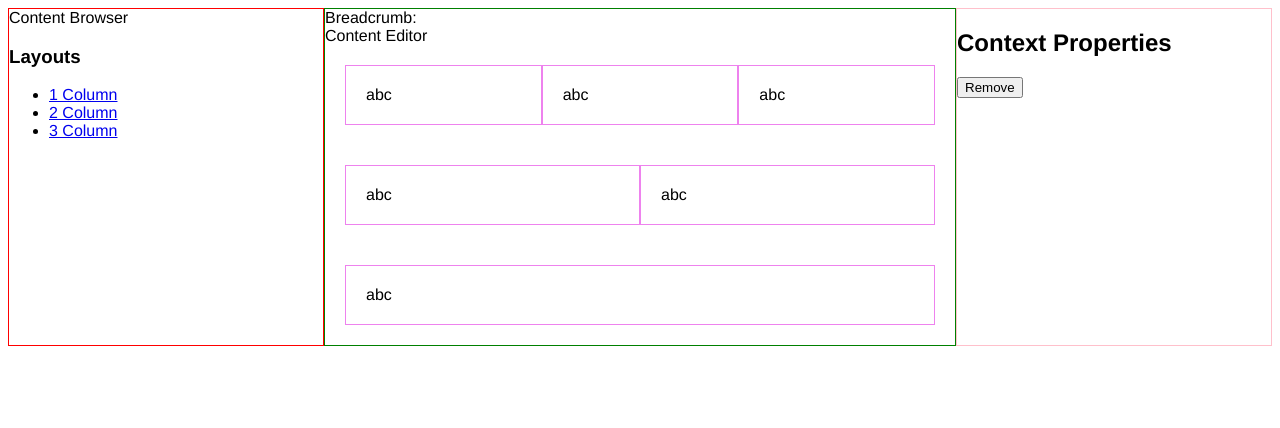
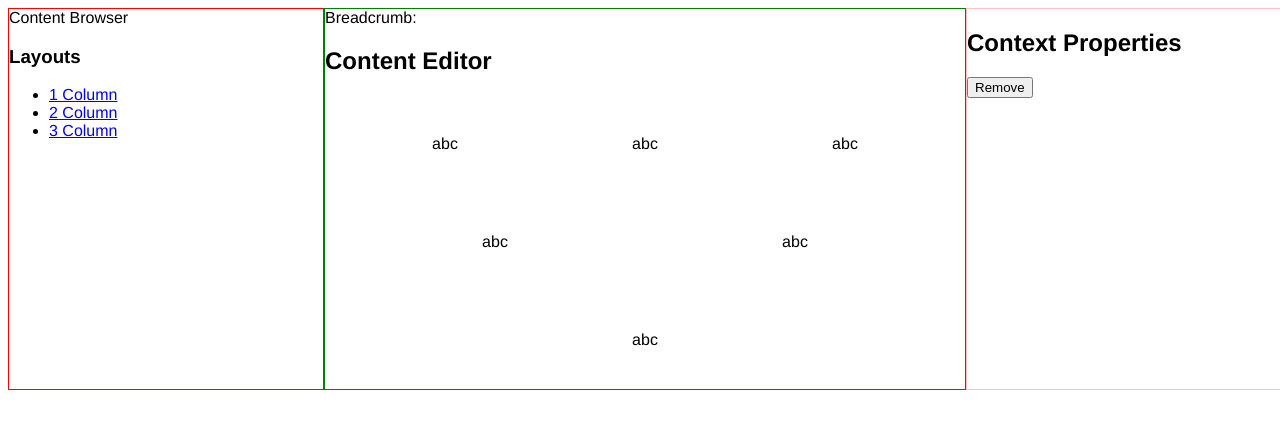
Before and after one commit to fdietz/vue-email-editor-prototype, a Vue app: page / in a window 1280 px wide. Shown: the top 428 px of the page. Built offline with nearby package versions, Linux system fonts and the light colour scheme.

Commit message:
separate border wrapper

```diff
--- a/src/components/ContentEditor.vue
+++ b/src/components/ContentEditor.vue
@@ -6,7 +6,8 @@
       <span v-if="currentColumn"> / Column {{ currentColumn.id }} </span>
     </div>
 
-    Content Editor
+    <h2>Content Editor</h2>
+
     <div
       v-for="block in content.children"
       :key="block.id"
@@ -14,7 +15,7 @@
       class="block"
       :class="{ selected: !currentColumn && currentBlock && currentBlock.id === block.id }"
     >
-      <div class="border-wrapper">
+      <div class="block-border-wrapper">
         <div class="border-label">
           Block {{ block.id }}
         </div>
@@ -26,7 +27,7 @@
             class="column"
             :class="{ selected: currentColumn && currentBlock && currentColumn.id === column.id && currentBlock.id === block.id }"
           >
-            <div class="border-wrapper">
+            <div class="column-border-wrapper">
               <div class="border-label">
                 Column {{ column.id }}
               </div>
@@ -65,7 +66,8 @@ export default {
     columnStyles({ attrs = {} }) {
       return {
         padding: `${attrs.padding}px`,
-        margin: `${attrs.margin}px`
+        margin: `${attrs.margin}px`,
+        alignSelf: `${attrs.alignSelf || 'center'}`
       };
     },
     blockStyles({ attrs = {} }) {
@@ -92,18 +94,23 @@ export default {
 </script>
 
 <style lang="scss">
+$block-border-color: red;
+$column-border-color: green;
+
 .content-editor {
   border: 1px solid green;
 }
 
 .block {
+  display: flex;
+  flex-direction: column;
   z-index: 1;
   cursor: pointer;
 
   &:hover,
   &.selected {
-    > .border-wrapper {
-      border-color: red;
+    .block-border-wrapper {
+      border-color: $block-border-color;
 
       > .border-label {
         display: flex;
@@ -113,6 +120,34 @@ export default {
 
   .block-children {
     display: flex;
+    width: 600px;
+    margin: 0px auto;
+
+    align-self: center;
+  }
+}
+
+.block-border-wrapper {
+  position: relative;
+  display: flex;
+  flex: 1 1;
+  flex-direction: column;
+  justify-content: center;
+
+  border-color: transparent;
+
+  z-index: 1;
+
+  &:after {
+    content: "";
+    position: absolute;
+    top: 0;
+    bottom: 0;
+    left: 0;
+    right: 0;
+
+    border: 2px solid transparent;
+    border-color: inherit;
   }
 }
 
@@ -121,7 +156,7 @@ export default {
 
   display: flex;
   flex: 1 1;
-  border: 1px solid violet;
+  // border: 1px solid $column-border-color;
 
   min-height: 50px;
 
@@ -129,17 +164,21 @@ export default {
 
   &:hover,
   &.selected {
-    > .border-wrapper {
-      border-color: red;
+    .column-border-wrapper {
+      border-color: $column-border-color;
 
       > .border-label {
         display: flex;
       }
     }
   }
+
+  .column-children {
+
+  }
 }
 
-.border-wrapper {
+.column-border-wrapper {
   position: relative;
   display: flex;
   flex: 1 1;
```
